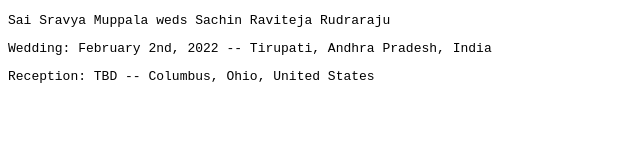
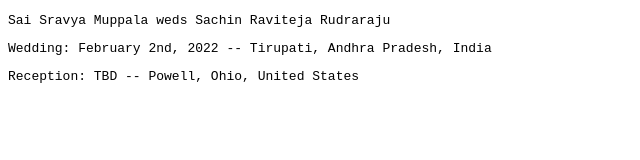
Before and after one commit to xzys/sws222022, a plain HTML site: page index.html in a window 1280 px wide. Shown: the full height of the page, 0-640 px from the left. Drawn offline with Linux system fonts and the light colour scheme.

Commit message:
cbus to powell

```diff
--- a/index.html
+++ b/index.html
@@ -10,5 +10,5 @@
 <main>
     <p>Sai Sravya Muppala weds Sachin Raviteja Rudraraju</p>
     <p>Wedding: February 2nd, 2022 -- Tirupati, Andhra Pradesh, India</p>
-    <p>Reception: TBD -- Columbus, Ohio, United States</p>
+    <p>Reception: TBD -- Powell, Ohio, United States</p>
 </main>
```
